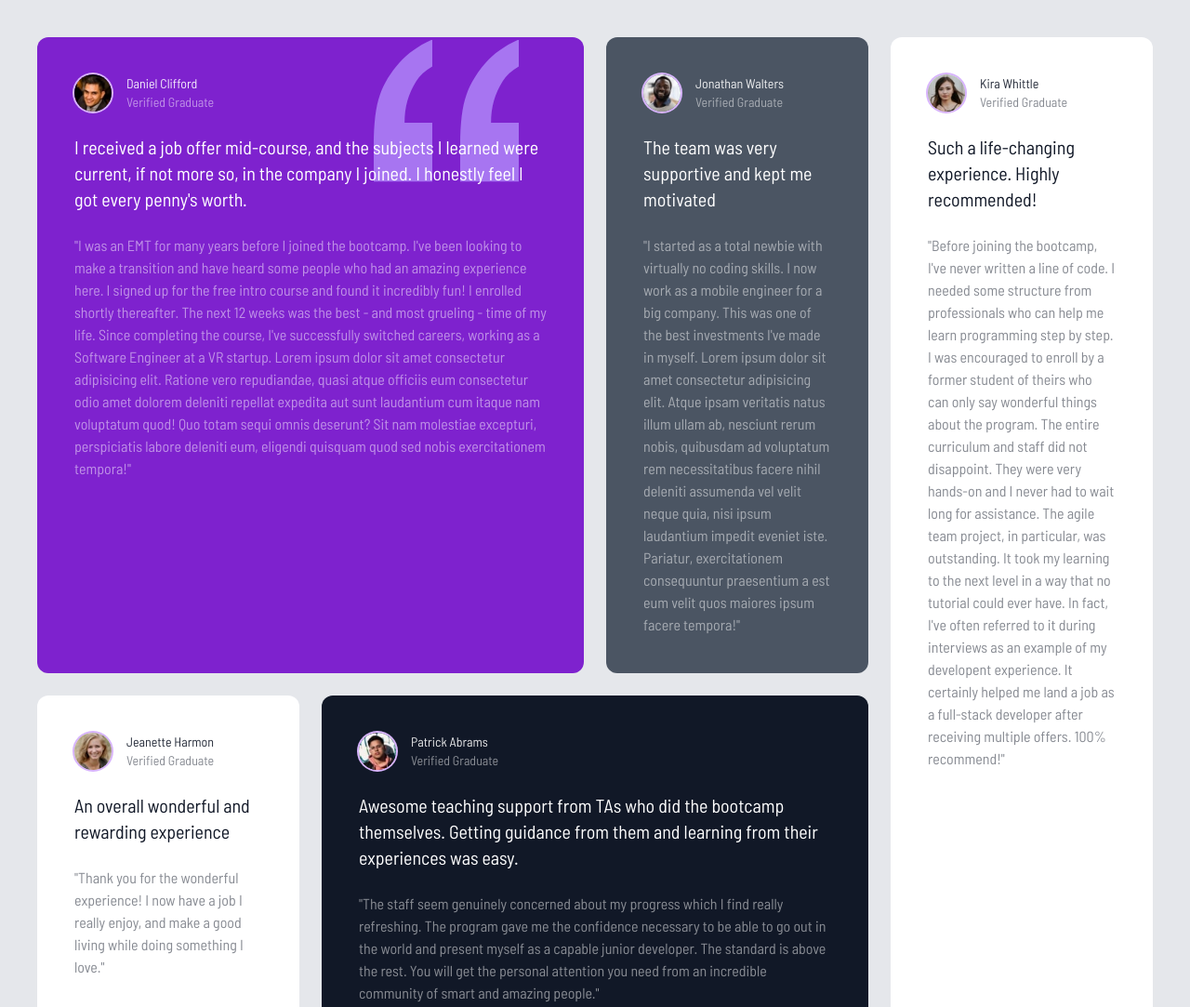
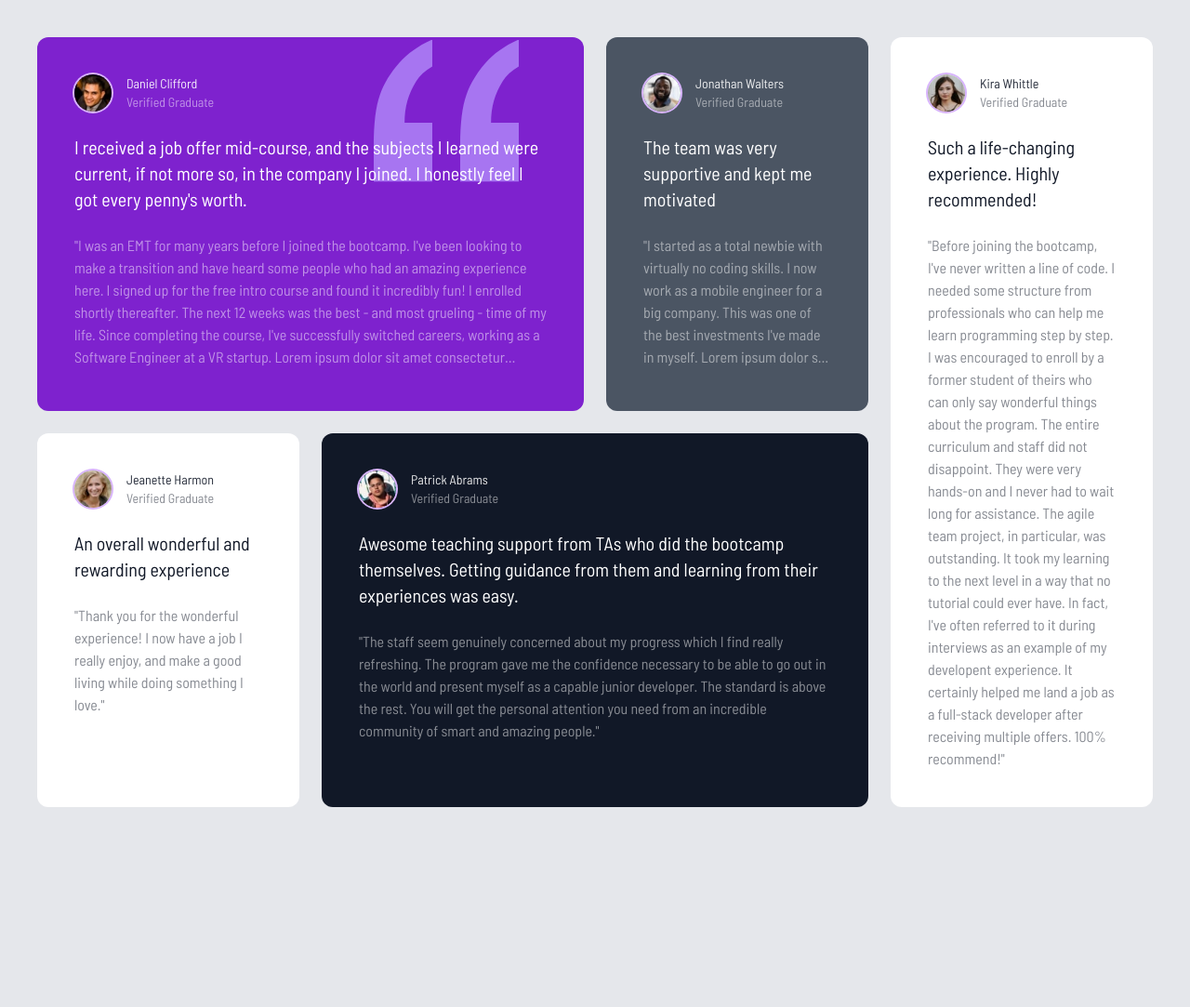
Before and after one commit to PingHuskar/Tailwind-CSS-From-Scratch, a website: page project/testimonial-grid/index.html in a window 1280 px wide. Shown: the top 1083 px of the page at 93% size. After the commit the page ends 908 px from the top, so only its background shows below. Drawn offline with Linux system fonts and the light colour scheme.

Commit message:
Line Clamp Plugin

```diff
--- a/project/testimonial-grid/index.html
+++ b/project/testimonial-grid/index.html
@@ -25,7 +25,7 @@
           <p class="relative z-10 mt-6 text-xl">
             I received a job offer mid-course, and the subjects I learned were current, if not more so, in the company I joined. I honestly feel I got every penny's worth.
           </p>
-          <p class="mt-6 opacity-50 quote">I was an EMT for many years before I joined the bootcamp. I've been
+          <p class="mt-6 opacity-50 quote line-clamp-6">I was an EMT for many years before I joined the bootcamp. I've been
           looking to make a transition and have heard some people who had an
           amazing experience here. I signed up for the free intro course and
           found it incredibly fun! I enrolled shortly thereafter. The next 12
@@ -51,7 +51,7 @@
           <p class="mt-6 text-xl">
             The team was very supportive and kept me motivated
           </p>
-          <p class="mt-6 opacity-50 quote">I started as a total newbie with virtually no coding skills. I now
+          <p class="mt-6 opacity-50 quote line-clamp-6">I started as a total newbie with virtually no coding skills. I now
           work as a mobile engineer for a big company. This was one of the
           best investments I've made in myself. Lorem ipsum dolor sit amet
           consectetur adipisicing elit. Atque ipsam veritatis natus illum
--- a/project/testimonial-grid/package.json
+++ b/project/testimonial-grid/package.json
@@ -10,6 +10,10 @@
   "author": "Brad Traversy",
   "license": "MIT",
   "devDependencies": {
-    "tailwindcss": "^3.0.24"
+    "tailwindcss": "^3.0.24",
+    "@tailwindcss/line-clamp": "^0.4.0"
+  },
+  "dependencies": {
+    "@tailwindcss/line-clamp": "^0.4.0"
   }
 }
--- a/project/testimonial-grid/tailwind.config.js
+++ b/project/testimonial-grid/tailwind.config.js
@@ -13,5 +13,5 @@ module.exports = {
       },
     },
   },
-  plugins: [],
+  plugins: [require('@tailwindcss/line-clamp')],
 }
```
Also changed, not shown: project/testimonial-grid/css/style.css, 2 other files.
